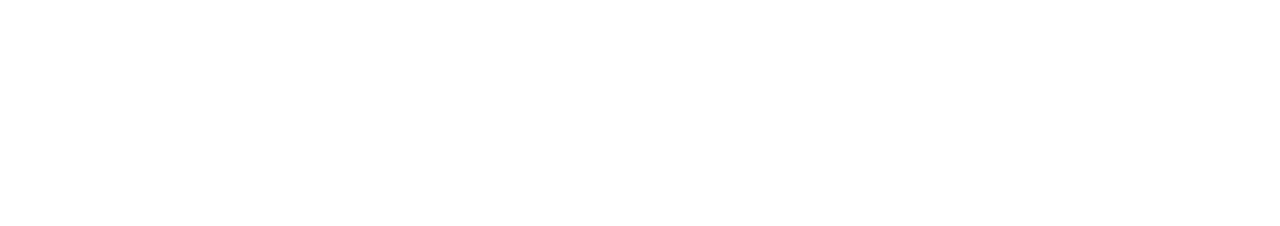
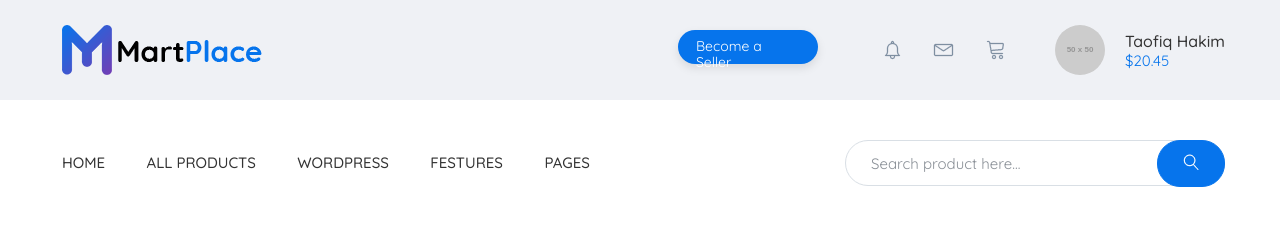
Before and after one commit to Olha-Maievska/mart-place, a website: page app/index.html in a window 1280 px wide. Drawn offline with nearby package versions, Linux system fonts and the light colour scheme; files that its build step writes are made by us from their sources; placeholder pictures from the web are drawn by us.

Commit message:
added header and menu

```diff
--- a/app/index.html
+++ b/app/index.html
@@ -3,16 +3,78 @@
 <head>
     <meta charset="UTF-8">
     <meta name="viewport" content="width=device-width, initial-scale=1.0">
+    <link href="https://fonts.googleapis.com/css?family=Quicksand:400,500,700&display=swap" rel="stylesheet">
     <link rel="stylesheet" href="css/libs.min.css">
     <link rel="stylesheet" href="css/style.min.css">
-    <title>Document</title>
+    <title>Mart-Place</title>
 </head>
 <body>
+<!--Header-->
+<header class="header">
+    <div class="container">
+        <div class="header__inner">
+
+            <a class="header__logo" href="#">
+                <img src="img/Logo.png" alt="">
+            </a>
+
+            <div class="header__box">
+                <div class="header__btn">
+                    <a href="#">
+                        Become a Seller
+                    </a>
+                </div>
+                <a class="header__icons" href="#">
+                    <img src="img/icons/alarm.png" alt="">
+                    <img src="img/icons/envelope.png" alt="">
+                    <img src="img/icons/cart.png" alt="">
+                </a>
+                <div class="header__user">
+                    <div class="user__box">
+                        <a class="user__avatar" href="#">
+                            <img src="https://placehold.it/50x50" alt="">
+                        </a>
+                        <div class="user__content">
+                             <a class="user__name" href="#">Taofiq Hakim</a>
+                             <div class="user__price">$20.45</div>
+                        </div>
+                    </div>
+                </div>
+            </div>
+        </div><!--/.header__inner-->
+    </div><!--/.container-->
+</header><!--/.header-->
+<!--Menu-->
+<nav class="menu">
+    <div class="container">
+        <div class="menu__inner">
+            <ul>
+                <li><a href="#">HOME  </a></li>
+                <li><a href="#">all products </a></li>
+                <li><a href="#">wordpress</a></li>
+                <li><a href="#"> festures  </a></li>
+                <li><a href="#">Pages</a></li>
+            </ul>
+            <div class="header__seach">
+                <form action="">
+                    <input type="text" placeholder="Search product here..." required>
+                    <button type="submit">
+                        <img src="img/icons/search.png" alt="">
+                    </button>
+                </form>
+            </div>
+        </div><!--/.menu__inner-->
+    </div><!--/.container-->
+</nav><!--/.menu-->
+<!--Products-->
+
+
+
 
 
 
     <script src="https://ajax.googleapis.com/ajax/libs/jquery/3.4.1/jquery.min.js"></script>
     <script src="js/libs.min.js"></script>
-    <script src="js/main.min.js"></script>
+    <script src="js/main.js"></script>
 </body>
 </html>
--- /dev/null
+++ b/app/scss/_global.scss
@@ -0,0 +1,35 @@
+html {
+    box-sizing: border-box;
+}
+
+*,
+*::before,
+*::after {
+    box-sizing: inherit;
+}
+
+body {
+    font-size: 16px;
+    color: $text;
+    font-family: 'Quicksand', sans-serif;
+    font-weight: 400;
+}
+
+a {
+    display: inline-block;
+    text-decoration: none;
+    color: $text;
+}
+
+ul,
+li {
+    margin: 0;
+    padding: 0;
+    list-style: none;
+}
+
+.container {
+    max-width: 1200px;
+    margin: 0 auto;
+    padding: 0 15px;
+}
--- a/app/scss/_vars.scss
+++ b/app/scss/_vars.scss
@@ -0,0 +1,4 @@
+$text: #555;
+$blue: #0674ec;
+$purpur: #7347c1;
+$bg: #eff1f5;
--- a/app/scss/style.scss
+++ b/app/scss/style.scss
@@ -1,22 +1,152 @@
-//@import "../../node_modules/normalize.css/normalize";
-//@import "../../node_modules/slick-carousel/slick/slick";
-//@import "../../node_modules/magnific-popup/dist/magnific-popup";
+@import "vars";
+@import "global";
 
-//@import "vars";
-//@import "libs";
-//@import "fonts";
-//@import "media";
-
-html {
-    box-sizing: border-box;
+//Header =================================
+.header {
+    background-color: $bg;
 }
 
-*,
-*::before,
-*::after {
-    box-sizing: inherit;
+.header__inner {
+    display: flex;
+    justify-content: space-between;
+    align-items: center;
+    height: 100px;
+    padding: 25px 0;
 }
 
-body {
+.header__logo {
+    justify-content: flex-start;
+    height: 50px;
+    cursor: pointer;
+    margin-left: 7px;
+}
+
+.header__box {
     display: flex;
+    align-items: center;
 }
+
+.header__btn {
+    padding-right: 50px;
+    a {
+        height: 34px;
+        width: 140px;
+        padding: 8px 18px;
+        background-color: $blue;
+        color: #fff;
+        font-size: 14px;
+        box-shadow: 0 4px 10px rgba(0, 0, 0, 0.1);
+        border-radius: 26px;
+        cursor: pointer;
+    }
+}
+
+.header__icons {
+    display: flex;
+    align-items: center;
+    img {
+        padding: 0 16px;
+    }
+}
+
+.header__user {
+    display: inline-block;
+}
+
+.user__box {
+    display: flex;
+    align-items: center;
+}
+
+.user__avatar {
+    margin-left: 35px;
+    width: 50px;
+    height: 50px;
+    cursor: pointer;
+    img{
+        border-radius: 50%;
+        color: #7c7979;
+    }
+}
+
+.user__content {
+    padding-left: 20px;
+}
+
+.user__name {
+    color: #333;
+    font-weight: 500;
+    line-height: 22px;
+    cursor: pointer;
+}
+
+.user__price {
+     font-size: 15px;
+    color: $blue;
+}
+
+//Menu ============================
+
+.menu {
+    margin: 40px 0;
+}
+
+.menu__inner {
+    display: flex;
+    justify-content: space-between;
+    align-items: center;
+    li {
+        display: inline-block;
+        & + li {
+            margin-left: 23px;
+        }
+    }
+    a {
+        text-transform: uppercase;
+        color: #333333;
+        font-size: 15px;
+        font-weight: 500;
+        cursor: pointer;
+        padding: 7px;
+        transition: all .2s;
+        &:hover {
+            color: $blue;
+            box-shadow: 0 4px 10px rgba(0, 0, 0, 0.1);
+            padding: 7px;
+        }
+    }
+}
+
+//Search ==========================
+.header__seach {
+    max-width: 380px;
+    width: 100%;
+    position: relative;
+    input {
+        display: inline-block;
+        width: 100%;
+        height: 46px;
+        border-radius: 23px;
+        border: 1px solid #d9dfe5;
+        font-size: 15px;
+        line-height: 30px;
+        padding: 5px 85px 5px 25px;
+        outline: none;
+        &::placeholder {
+            color: #898f96;
+        }
+        &:focus {
+            border: 1px solid $blue;
+        }
+    }
+    button {
+        padding: 13px 25px;
+        position: absolute;
+        border: 1px solid $blue;
+        border-radius: 23px;
+        cursor: pointer;
+        background-color: $blue;
+        right: 0;
+        top: 0;
+    }
+}
```
Also changed, not shown: app/img/Logo.png (added), app/img/icons/alarm.png (added), app/img/icons/cart.png (added), app/img/icons/envelope.png (added), app/img/icons/search.png (added), app/img/user.jpg (added), app/js/libs.min.js, app/js/main.js (renamed from app/js/main.min.js).
